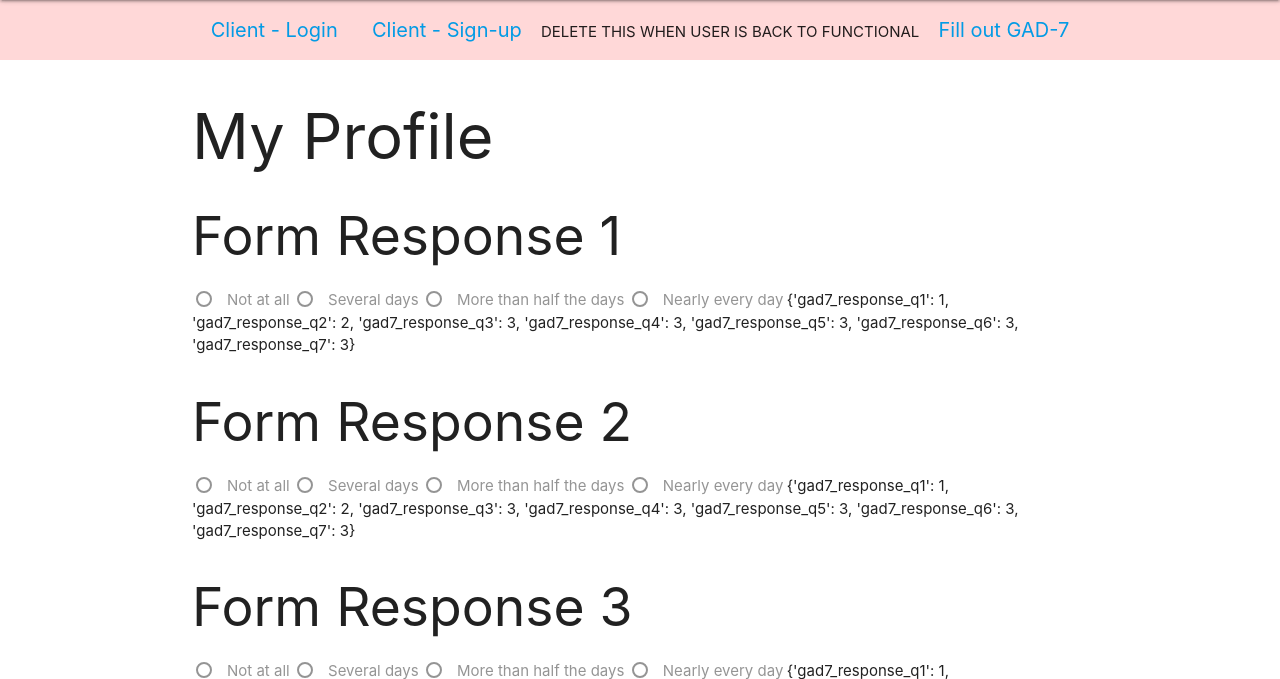
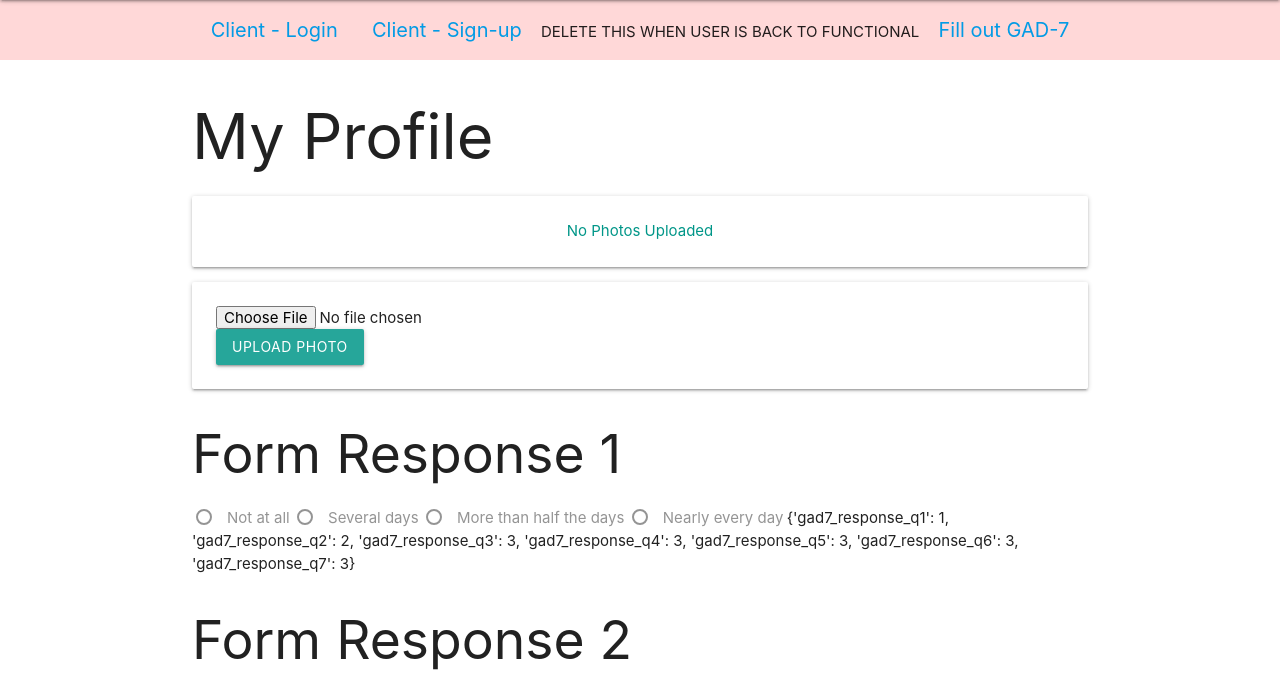
Before and after one commit to cameronbrennan/hand-in-hand, a Django app: page /clprofile/ in a window 1280 px wide. Shown: the part 64-743 px from the top of the page. Run offline with Django 3.2, Linux system fonts and the light colour scheme.

Commit message:
Resolve issue with GAD-7 and photos interfering with routing and fix DB

```diff
--- a/hand_in_hand/hand_in_hand/settings.py
+++ b/hand_in_hand/hand_in_hand/settings.py
@@ -77,7 +77,7 @@
 DATABASES = {
     'default': {
         'ENGINE': 'django.db.backends.postgresql',
-        'NAME': 'hihdb'
+        'NAME': 'hih2'
     }
 }
 
--- a/hand_in_hand/hih/admin.py
+++ b/hand_in_hand/hih/admin.py
@@ -1,9 +1,10 @@
 from django.contrib import admin
-from .models import Client, Gad7FormResponse, Provider, Assignment
+from .models import Client, Gad7FormResponse, Provider, Assignment, Photo
 
 # Register your models here.
 admin.site.register(Client)
 admin.site.register(Provider)
 admin.site.register(Assignment)
 admin.site.register(Gad7FormResponse)
+admin.site.register(Photo)
 # admin.site.register(User)
--- a/hand_in_hand/hih/templates/client/clientprofile.html
+++ b/hand_in_hand/hih/templates/client/clientprofile.html
@@ -1,6 +1,20 @@
 {% extends 'clientportalmain.html' %}
 {% block content %}
 <h1>My Profile</h1>
+
+{% for photo in client.photo_set.all %}
+      <img class="responsive-img card-panel" src="{{photo.url}}">
+      {% empty %}
+        <div class="card-panel teal-text center-align">No Photos Uploaded</div>
+      {% endfor %}
+
+      <form action="{% url 'add_photo_client' client.id %}" method='POST' enctype="multipart/form-data" class='card-panel'>
+        {% csrf_token %}
+        <input type="file" name="photo-file">
+        <br>
+        <input type="submit" class='btn' value='Upload Photo'>
+      </form>
+
     {% for gad7_form_response in gad7_form_responses %}
         <h2>Form Response {{forloop.counter}}</h2>
         <label>
--- a/hand_in_hand/hih/templates/client/gad7.html
+++ b/hand_in_hand/hih/templates/client/gad7.html
@@ -20,7 +20,7 @@
         </label>
         <label>
             <input type="radio" name='gad7-choice-{{forloop.counter0}}' value="3">
-            <span>Nearly every day </span>
+            <span>Nearly every day</span>
         </label>
         <br>
     {% endfor %}
--- a/hand_in_hand/hih/urls.py
+++ b/hand_in_hand/hih/urls.py
@@ -11,12 +11,21 @@
 
   #### CLIENT URLS
   path('clients/portal/', views.clientportal, name='clientportal'),
+
+  # --- BROKEN PATH ---
   path('clprofile/', views.clientprofile, name='clientprofile'),
+  # --- BROKEN PATH ---
+
   path('clproviders/', views.yourproviders, name='providers'),
   path('accounts/clientsignup/', views.clientsignup, name='clientsignup'),
   path('registration/clientlogin/', views.clientlogin, name='clientlogin'),
   path('assignments/gad7/', views.gad7, name='gad7'),
   path('upload/gad7data/', views.uploadgad7, name='uploadgad7'),
+
+  # LOOK AT THIS FOR DISPLAYING ALL CLIENTS
+  path('clients/all', views.allclients, name='allclients'),
+  path('clients/<int:client_id>/', views.clientdetail, name='clientdetail'),
+  path('clients/<int:client_id>/add_photo_client/', views.add_photo_client, name='add_photo_client'),
 
   ##### PROVIDER URLS
   path('providers/portal/', views.providerportal, name='providerportal'),
@@ -24,5 +33,7 @@
   path('prprofile/', views.providerprofile, name='providerprofile'),
   path('accounts/providersignup/', views.providersignup, name='providersignup'),
   path('registration/providerlogin/', views.providerlogin, name='providerlogin'),
-  # path('assignments/gad7/', views.gad7, name='gad7'),
+  path('providers/all', views.allproviders, name='allproviders'),
+  path('providers/<int:provider_id>/', views.providerdetail, name='providerdetail'),
+  path('providers/<int:provider_id>/add_photo_provider/', views.add_photo_provider, name='add_photo_provider')
 ]
--- a/hand_in_hand/hih/views.py
+++ b/hand_in_hand/hih/views.py
@@ -2,7 +2,14 @@
 from django.contrib.auth.forms import UserCreationForm
 from django.contrib.auth import login
 from .forms import ClientSignupForm, ProviderSignupForm, Test
-from .models import Assignment, Gad7FormResponse
+from .models import Assignment, Gad7FormResponse, Client, Provider, Photo
+
+#### AWS PHOTO STUFF HERE
+import boto3
+from boto3 import client
+import uuid
+S3_BASE_URL = 'https://s3-us-west-1.amazonaws.com/'
+BUCKET = 'catcollector12'
 
 # Create your views here.
 def home(request):
@@ -42,6 +49,7 @@
   return render(request, 'registration/clientlogin.html')
 
 def clientprofile(request):
+  print('client profile hit')
   gad7_form_responses = [
     {
       'gad7_response_q1': 1,
@@ -114,7 +122,40 @@
     gad7_response_q7=request.POST.get('gad7-choice-6')
   )
   g.save()
-  return redirect('clientprofile')
+  print('upload gad7 hit')
+  return redirect('home')
+
+def add_photo_client(request, client_id):
+  photo_file = request.FILES.get('photo-file', None)
+  print(request.FILES.get('photo-file'))
+  if photo_file:
+    s3 = boto3.client('s3')
+    key = uuid.uuid4().hex[:6] + photo_file.name[photo_file.name.rfind('.'):]
+    try:
+      # print(f"{key} -< 'key', {BUCKET} - 'bucket', {s3} - 's3'")
+      s3.upload_fileobj(photo_file, BUCKET, key)
+      url=f"{S3_BASE_URL}{BUCKET}/{key}"
+      Photo.objects.create(url=url, client_id=client_id)
+    except:
+      print('An error has occured uploading the file to S3')
+  return redirect('clientdetail', client_id=client_id)
+
+
+###
+
+def clientdetail(request, client_id):
+  print('client detail hit')
+  client = Client.objects.get(id=client_id)
+  return render(request, 'client/clientprofile.html', {
+    'client': client,
+  })
+
+
+# THIS PULLS ALL THE EFFIN CLIENTS
+
+def allclients(request):
+  clients = Client.objects.all()
+  return render(request, 'client/show.html', {'clients': clients})
 
 ####        PROVIDER VIEWS
 
@@ -148,3 +189,28 @@
   form = ProviderSignupForm()
   context = {'form': form, 'error_message': error_message}
   return render(request, 'registration/providersignup.html', context)
+
+def add_photo_provider(request, provider_id):
+  photo_file = request.FILES.get('photo-file', None)
+  if photo_file:
+    s3 = boto3.client('s3')
+    key = uuid.uuid4().hex[:6] + photo_file.name[photo_file.name.rfind('.'):]
+    try:
+      # print(f"{key} -< 'key', {BUCKET} - 'bucket', {s3} - 's3'")
+      s3.upload_fileobj(photo_file, BUCKET, key)
+      url=f"{S3_BASE_URL}{BUCKET}/{key}"
+      Photo.objects.create(url=url, provider_id=provider_id)
+    except:
+      print('An error has occured uploading the file to S3')
+  return redirect('providerdetail', provider_id=provider_id)
+
+def providerdetail(request, provider_id):
+  provider = Provider.objects.get(id=provider_id)
+  print('hitting provider detail')
+  return render(request, 'provider/providerprofile.html', {
+    'provider': provider,
+  })
+
+def allproviders(request):
+  providers = Provider.objects.all()
+  return render(request, 'provider/show.html', {'providers': providers})
```
Also changed, not shown: hand_in_hand/hih/models.py (+9 -2 lines), hand_in_hand/hih/templates/client/show.html (added, +16 -0 lines), hand_in_hand/hih/templates/provider/show.html (added, +16 -0 lines), README.md, hand_in_hand/hand_in_hand/urls.py (line endings or trailing spaces), hand_in_hand/hih/migrations/0001_initial.py (added).
